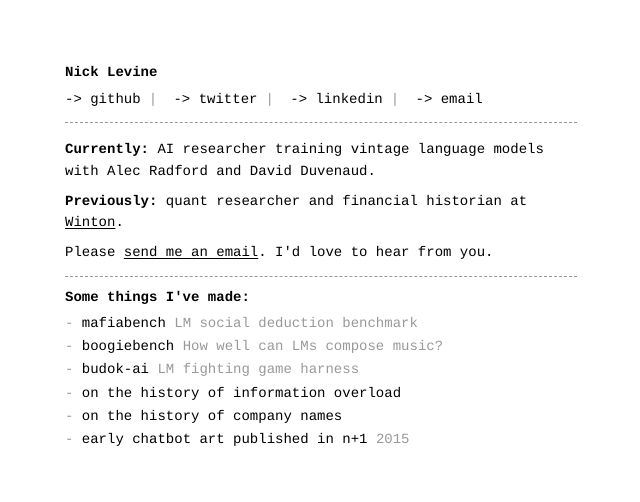
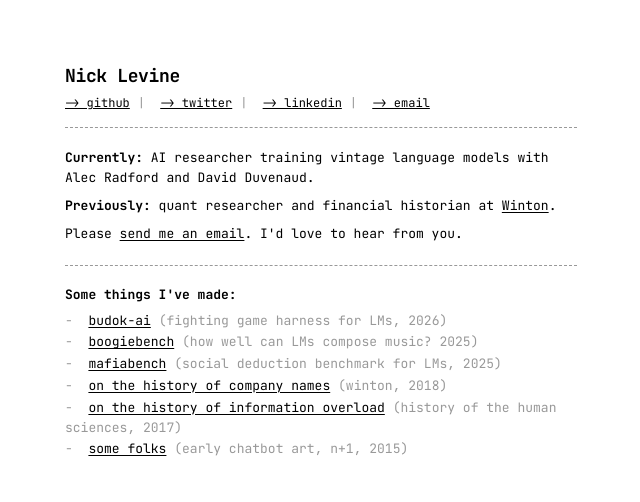
Before and after one commit to nickslevine/homepage, an Astro site: page / in a window 1280 px wide. Shown: the whole page, without its empty margins (319-959 px from the left). Built offline with nearby package versions, Linux system fonts and the light colour scheme; Astro itself is replaced by a stand-in of ours.

Commit message:
Finalize design: JetBrains Mono, plain text layout
Settled on JetBrains Mono with arrow ligatures, dashed separators,
inline social links, and underlined work items. Removed all unused
font variants and theme switcher infrastructure.

Co-Authored-By: Claude Opus 4.6 (1M context) <noreply@anthropic.com>

```diff
--- a/package.json
+++ b/package.json
@@ -12,6 +12,7 @@
     "astro": "astro"
   },
   "dependencies": {
-    "astro": "^6.1.8"
+    "astro": "^6.1.8",
+    "geist": "^1.7.0"
   }
 }
--- a/src/pages/index.astro
+++ b/src/pages/index.astro
@@ -9,6 +9,10 @@
 		<meta name="viewport" content="width=device-width" />
 		<title>Nick Levine</title>
 		<meta name="description" content="Nick Levine — AI Researcher" />
+
+		<link rel="preconnect" href="https://fonts.googleapis.com" />
+		<link rel="preconnect" href="https://fonts.gstatic.com" crossorigin />
+		<link href="https://fonts.googleapis.com/css2?family=JetBrains+Mono:wght@400;700&display=swap" rel="stylesheet" />
 	</head>
 	<body>
 
@@ -41,27 +45,29 @@
 			<section class="work">
 				<h2>Some things I've made:</h2>
 				<div class="work-list">
-					<a href="https://mafiabench.org" target="_blank" rel="noopener" class="work-item">
-						<span class="work-title">mafiabench</span>
-						<span class="work-desc">LM social deduction benchmark</span>
+					<a href="https://x.com/status_effects/status/2037255174259913026" target="_blank" rel="noopener" class="work-item">
+						<span class="work-title">budok-ai</span>
+						<span class="work-desc">(fighting game harness for LMs, 2026)</span>
 					</a>
 					<a href="https://boogiebench.com" target="_blank" rel="noopener" class="work-item">
 						<span class="work-title">boogiebench</span>
-						<span class="work-desc">How well can LMs compose music?</span>
+						<span class="work-desc">(how well can LMs compose music? 2025)</span>
 					</a>
-					<a href="https://x.com/status_effects/status/2037255174259913026" target="_blank" rel="noopener" class="work-item">
-						<span class="work-title">budok-ai</span>
-						<span class="work-desc">LM fighting game harness</span>
+					<a href="https://mafiabench.org" target="_blank" rel="noopener" class="work-item">
+						<span class="work-title">mafiabench</span>
+						<span class="work-desc">(social deduction benchmark for LMs, 2025)</span>
+					</a>
+					<a href="https://www.winton.com/news/from-us-steel-to-urls-whats-in-a-company-name" target="_blank" rel="noopener" class="work-item">
+						<span class="work-title">on the history of company names</span>
+						<span class="work-desc">(winton, 2018)</span>
 					</a>
 					<a href="https://journals.sagepub.com/doi/10.1177/0952695116686016" target="_blank" rel="noopener" class="work-item">
 						<span class="work-title">on the history of information overload</span>
-					</a>
-					<a href="https://www.winton.com/news/from-us-steel-to-urls-whats-in-a-company-name" target="_blank" rel="noopener" class="work-item">
-						<span class="work-title">on the history of company names</span>
+						<span class="work-desc">(history of the human sciences, 2017)</span>
 					</a>
 					<a href="https://www.nplusonemag.com/online-only/online-only/some-folks/" target="_blank" rel="noopener" class="work-item">
-						<span class="work-title">early chatbot art published in n+1</span>
-						<span class="work-desc">2015</span>
+						<span class="work-title">some folks</span>
+						<span class="work-desc">(early chatbot art, n+1, 2015)</span>
 					</a>
 				</div>
 			</section>
@@ -75,10 +81,11 @@
 				min-height: 100%;
 				-webkit-font-smoothing: antialiased;
 				-moz-osx-font-smoothing: grayscale;
-				font-family: Courier, 'Courier New', monospace;
+				font-feature-settings: 'liga' 1, 'calt' 1;
+				font-family: 'JetBrains Mono', monospace;
+				font-size: 13px;
 				background: #fff;
 				color: #000;
-				font-size: 14px;
 			}
 			.icon { width: 1.25rem; height: 1.25rem; display: block; }
 
@@ -89,15 +96,15 @@
 			}
 
 			.hero {
-				margin-bottom: 1rem;
-				padding-bottom: 0.75rem;
+				margin-bottom: 1.25rem;
+				padding-bottom: 1rem;
 				border-bottom: 1px dashed #999;
 			}
 
 			.name {
-				font-size: 14px;
+				font-size: 18px;
 				font-weight: 700;
-				font-family: inherit;
+				letter-spacing: -0.02em;
 			}
 
 			.hero-socials {
@@ -119,25 +126,20 @@
 			}
 
 			.hero-socials a {
-				font-size: 14px;
+				font-size: 12px;
 				color: #000;
 				text-decoration: none;
-				line-height: 1.6;
-			}
-			.hero-socials a:hover {
-				text-decoration: underline;
 			}
 
-			.hero-socials a[aria-label="GitHub"]::after { content: '-> github'; }
-			.hero-socials a[aria-label="Twitter / X"]::after { content: '-> twitter'; }
-			.hero-socials a[aria-label="LinkedIn"]::after { content: '-> linkedin'; }
-			.hero-socials a[aria-label="Email"]::after { content: '-> email'; }
+			.hero-socials a[aria-label="GitHub"]::after { content: '-> github'; text-decoration: underline; }
+			.hero-socials a[aria-label="Twitter / X"]::after { content: '-> twitter'; text-decoration: underline; }
+			.hero-socials a[aria-label="LinkedIn"]::after { content: '-> linkedin'; text-decoration: underline; }
+			.hero-socials a[aria-label="Email"]::after { content: '-> email'; text-decoration: underline; }
 
 			.about {
 				margin-top: 0.75rem;
-				font-size: 14px;
 				line-height: 1.55;
-				padding-bottom: 0.75rem;
+				padding-bottom: 1.25rem;
 				border-bottom: 1px dashed #999;
 			}
 
@@ -150,13 +152,12 @@
 			}
 
 			.work {
-				margin-top: 0.75rem;
+				margin-top: 1.25rem;
 			}
 
 			.work h2 {
-				font-size: 14px;
+				font-size: 13px;
 				font-weight: 700;
-				font-family: inherit;
 				margin-bottom: 0.5rem;
 			}
 
@@ -169,22 +170,24 @@
 			.work-item {
 				text-decoration: none;
 				color: #000;
-				font-size: 14px;
 				display: block;
 				line-height: 1.55;
 			}
-			.work-item:hover .work-title {
+			.work-title {
 				text-decoration: underline;
+				text-underline-offset: 2px;
 			}
 
 			.work-title::before {
-				content: '- ';
+				content: '-  ';
 				color: #999;
+				text-decoration: none;
+				display: inline-block;
+				white-space: pre;
 			}
 
 			.work-desc {
 				color: #999;
-				font-size: 14px;
 			}
 			.work-desc::before { content: '  '; }
 
```
Also changed, not shown: 1 other file.
